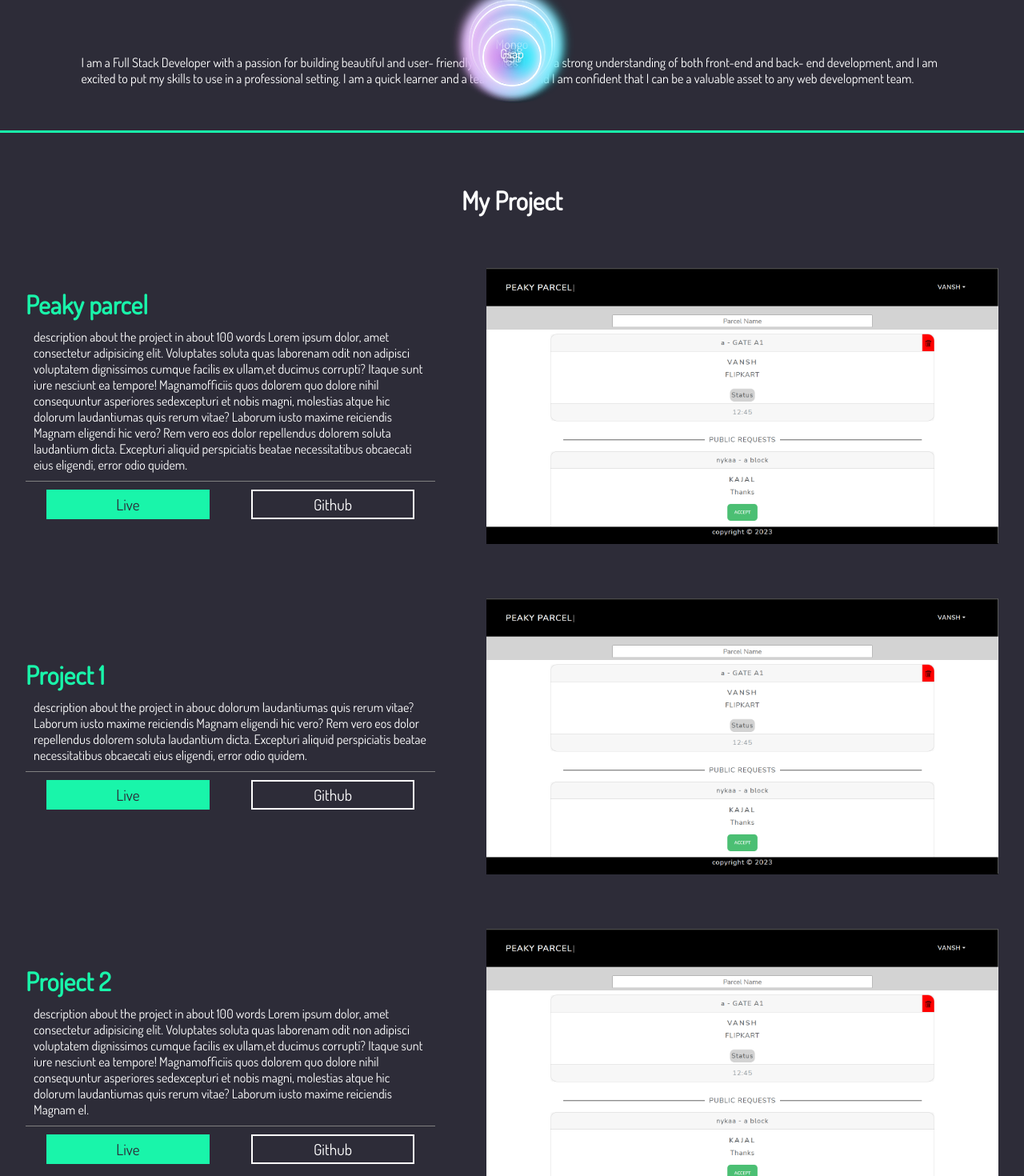
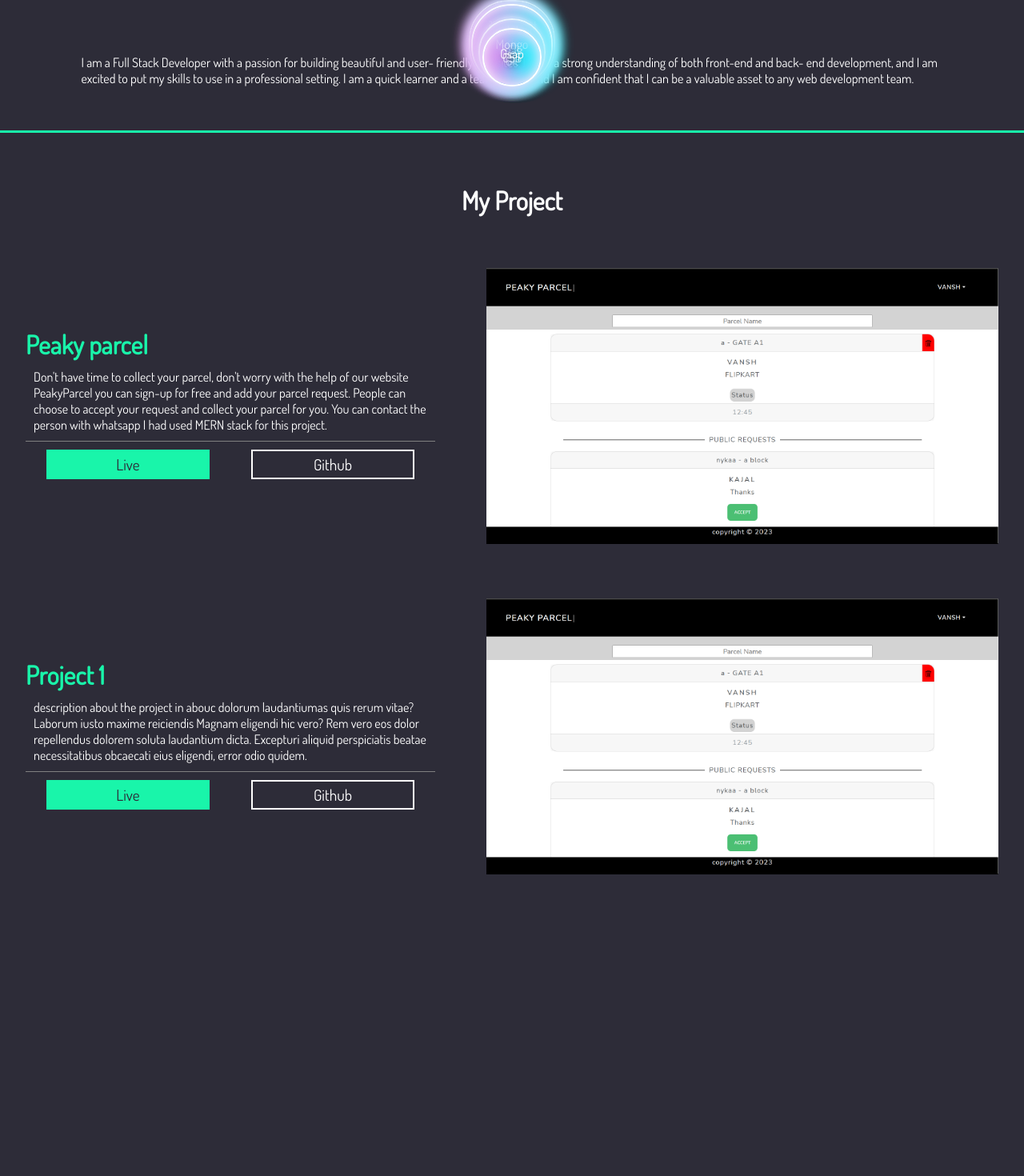
Before and after one commit to vanshbajaj13/Portfolio, a React (Create React App) app in the folder frontend/: page / in a window 1280 px wide. Shown: the part 1554-3024 px from the top of the page at 80% size. After the commit the page ends 2715 px from the top, so only its background shows below. Built offline with nearby package versions, Linux system fonts and the light colour scheme.

Commit message:
animation to home page

```diff
--- a/frontend/src/App.js
+++ b/frontend/src/App.js
@@ -5,13 +5,13 @@ import ProjectPage from "./components/Projects/ProjectPage";
 
 function App() {
   return (
-    <div className="App">
+    <div className="App" id="top">
       <div id="trailer"></div>
       <Header />
       <Home />
       <About />
       <ProjectPage />
-      <div style={{ height: "1000px" }}></div>
+      {/* <div className="background"></div> */}
     </div>
   );
 }
--- a/frontend/src/components/About/About.jsx
+++ b/frontend/src/components/About/About.jsx
@@ -44,7 +44,7 @@ const About = () => {
           duration: 1,
           ease: "none",
           repeat: -1,
-          paused : toggleAnimation,
+          paused: toggleAnimation,
           repeatRefresh: true, // gets a new random x and y value on each repeat
         });
       });
@@ -53,10 +53,10 @@ const About = () => {
         ctx.revert();
       };
     }
-  }, [screenSize,toggleAnimation]);
+  }, [screenSize, toggleAnimation]);
 
   return (
-    <div className="aboutPage" id="aboutMe">
+    <div className="aboutPage section" id="aboutMe">
       <h1 className="heading">About me</h1>
       <div className="aboutContainer">
         <div className="aboutTools" id="bubbleContainer">
--- a/frontend/src/components/Header/Header.jsx
+++ b/frontend/src/components/Header/Header.jsx
@@ -20,7 +20,7 @@ const Header = () => {
       <header className={navBarToggle}>
         <ul>
           <li>
-            <a href="#home">Home</a>
+            <a href="#top">Home</a>
           </li>
           <li>
             <a href="#aboutMe">About</a>
--- a/frontend/src/components/Home/Home.jsx
+++ b/frontend/src/components/Home/Home.jsx
@@ -12,26 +12,29 @@ const Home = () => {
 
   useLayoutEffect(() => {
     const ctx = gsap.context(() => {
+      gsap.utils.toArray("#home").forEach((home) => {
+        console.log(home.offsetWidth);
+        // console.log(gsap.utils.("#home"));
         gsap.fromTo(
-        "#home",
+          home,
           {
-          scale: 1,
+            opacity: 1,
           },
           {
-          scale: 0.01,
-          rotate:180,
-          opacity:0,
+            opacity: 0,
+
             scrollTrigger: {
-            trigger: "#home",
-            markers: true,
-            start: "50% center",
-            end: "bottom center",
-            scrub: 5,
+              trigger: home,
+              // markers: true,
+              start: "center center",
+              end: () => "+=" + (home.offsetHeight * 2),
+              scrub: true,
               pin: true,
-            pinSpacing:false,
+              pinSpacing: false,
             },
           }
         );
+      });
     });
 
     return () => {
@@ -39,7 +42,7 @@ const Home = () => {
     };
   }, []);
   return (
-    <div className="myInfo-container" id="home">
+    <div className="myInfo-container section" id="home">
       <div className="bgImg">
         <img src={picture} alt="my pic" />
       </div>
@@ -61,11 +64,6 @@ const Home = () => {
               return <Name char={ch} key={index} />;
             })}
           </span>
-          <span>
-            <span className="blast" id="v">
-              .
-            </span>
-          </span>
         </h1>
         <p>Full stack web developer</p>
       </div>
--- a/frontend/src/components/Projects/Project.jsx
+++ b/frontend/src/components/Projects/Project.jsx
@@ -1,74 +1,27 @@
-import React, { useLayoutEffect } from "react";
+import React from "react";
 import picture from "../../asset/Images/peakParcel.png";
-import { gsap } from "gsap";
-import { ScrollTrigger } from "gsap/ScrollTrigger";
 
 const Project = (props) => {
-  gsap.registerPlugin(ScrollTrigger);
-
-  const idText = "projectText" + props.id;
-  const idImage = "projectImage" + props.id;
-  const idTextSelector = "#" + idText;
-  const idImageSelector = "#" + idImage;
-
-
-  useLayoutEffect(() => {
-    let ctx = gsap.context(() => {
-      gsap.fromTo(
-        idTextSelector,
-        {
-          x: -200,
-          opacity: 0,
-        },
-        {
-          x: 0,
-          opacity: 1,
-          duration: 2,
-          scrollTrigger: {
-            trigger: idTextSelector,
-            // markers: true,
-            start: "-50% center",
-            end: "center center",
-            scrub: true,
-          },
-        }
-      );
-      gsap.fromTo(
-        idImageSelector,
-        {
-          x: 200,
-          opacity: 0,
-        },
-        {
-          x: 0,
-          opacity: 1,
-          duration: 2,
-          ease:"circ",
-          scrollTrigger: {
-            trigger: idImageSelector,
-            // markers: true,
-            start: "-50% center",
-            end: "center center",
-            scrub: true,
-          },
-        }
-      );
-    });
-    return () => ctx.revert();
-    // eslint-disable-next-line
-  }, []);
 
   return (
     <div className="projectContainer project" >
-      <div className="projectAbout" id={idText}>
+      <div className="projectAbout" >
         <h1 className="green">{props.title}</h1>
         <p>{props.description}</p>
         <div className="buttons">
-          <button className="btn live green">Live</button>
-          <button className="btn github ">Github</button>
+          <button className="btn live green">
+          <a href={props.website} target="_blank">
+            Live
+          </a>
+          </button>
+          <button className="btn github ">
+          <a href={props.github} target="_blank">
+          Github
+          </a>
+          </button>
         </div>
       </div>
-      <div className="projectImage" id={idImage}>
+      <div className="projectImage">
         <img src={picture} alt="project " />
       </div>
     </div>
--- a/frontend/src/components/Projects/ProjectPage.jsx
+++ b/frontend/src/components/Projects/ProjectPage.jsx
@@ -1,24 +1,75 @@
-import React from 'react'
+import React, { useLayoutEffect } from "react";
 import { projects } from "../../data";
 import Project from "./Project";
-
+import { gsap } from "gsap";
+import { ScrollTrigger } from "gsap/ScrollTrigger";
 
 const ProjectPage = (props) => {
-    return(
-        <div  id='projectPage'>
-        <h1 className='heading'>My Project</h1>
+  gsap.registerPlugin(ScrollTrigger);
+  useLayoutEffect(() => {
+    let ctx = gsap.context(() => {
+      gsap.utils.toArray(".projectAbout").forEach((pj) => {
+        gsap.fromTo(
+          pj,
+          {
+            x: -200,
+            opacity: 0,
+          },
+          {
+            x: 0,
+            opacity: 1,
+            duration: 2,
+            scrollTrigger: {
+              trigger: pj,
+              // markers: true,
+              start: "-50% center",
+              end: "center center",
+              scrub: true,
+            },
+          }
+        );
+      });
+      gsap.utils.toArray(".projectImage").forEach((pjImg) => {
+        gsap.fromTo(
+          pjImg,
+          {
+            x: 200,
+            opacity: 0,
+          },
+          {
+            x: 0,
+            opacity: 1,
+            duration: 2,
+            ease: "circ",
+            scrollTrigger: {
+              trigger: pjImg,
+              // markers: true,
+              start: "-50% center",
+              end: "center center",
+              scrub: 10,
+            },
+          }
+        );
+      });
+    });
+    return () => ctx.revert();
+    // eslint-disable-next-line
+  }, []);
+  return (
+    <div id="projectPage" className="section">
+      <h1 className="heading">My Project</h1>
       {projects.map((project) => {
         return (
           <Project
             key={project.id}
-              id = {project.id}
             title={project.title}
             description={project.description}
             image={project.Image}
+            website = {project.website}
+            github = {project.github}
           />
         );
-          })
-        }
+      })}
     </div>
   );
 };
--- a/frontend/src/data.js
+++ b/frontend/src/data.js
@@ -2,8 +2,10 @@ export const projects = [
     {
         id : 1,
         title: "Peaky parcel",
-        description: "description about the project in about 100 words Lorem ipsum dolor, amet consectetur adipisicing elit. Voluptates soluta quas laborenam odit non adipisci voluptatem dignissimos cumque facilis ex ullam,et ducimus corrupti? Itaque sunt iure nesciunt ea tempore! Magnamofficiis quos dolorem quo dolore nihil consequuntur asperiores sedexcepturi et nobis magni, molestias atque hic dolorum laudantiumas quis rerum vitae? Laborum iusto maxime reiciendis Magnam eligendi hic vero? Rem vero eos dolor repellendus dolorem soluta laudantium dicta. Excepturi aliquid perspiciatis beatae necessitatibus obcaecati eius eligendi, error odio quidem.",
-        Image : "./asset/Images/peakParcel.png"
+        description: "Don't have time to collect your parcel, don't worry with the help of our website PeakyParcel you can sign-up for free and add your parcel request. People can choose to accept your request and collect your parcel for you. You can contact the person with whatsapp \nI had used MERN stack for this project.",
+        Image : "./asset/Images/peakParcel.png",
+        website : "https://peakyparcel.onrender.com/",
+        github : "https://github.com/vanshbajaj13/PeakyParsel"
     },
     {
         id : 2,
@@ -11,10 +13,4 @@ export const projects = [
         description: "description about the project in abouc dolorum laudantiumas quis rerum vitae? Laborum iusto maxime reiciendis Magnam eligendi hic vero? Rem vero eos dolor repellendus dolorem soluta laudantium dicta. Excepturi aliquid perspiciatis beatae necessitatibus obcaecati eius eligendi, error odio quidem.",
         Image : "./asset/Images/peakParcel.png"
     },
-    {
-        id : 3,
-        title: "Project 2",
-        description: "description about the project in about 100 words Lorem ipsum dolor, amet consectetur adipisicing elit. Voluptates soluta quas laborenam odit non adipisci voluptatem dignissimos cumque facilis ex ullam,et ducimus corrupti? Itaque sunt iure nesciunt ea tempore! Magnamofficiis quos dolorem quo dolore nihil consequuntur asperiores sedexcepturi et nobis magni, molestias atque hic dolorum laudantiumas quis rerum vitae? Laborum iusto maxime reiciendis Magnam el.",
-        Image : "./asset/Images/peakParcel.png"
-    },
 ];
--- a/frontend/src/index.css
+++ b/frontend/src/index.css
@@ -16,6 +16,22 @@ body {
   -moz-osx-font-smoothing: grayscale;
   height: 100vh;
 }
+
+
+
+/* background */
+/* .background{
+  margin: auto;
+  width: 50%;
+  aspect-ratio: 1/1;
+  border: 3px solid gray;
+  border-radius: 100%;
+  z-index: -1;
+  background-color: transparent;
+  position: absolute;
+  top: 5%;
+  left: 25%;
+} */
 
 /* header */
 
@@ -129,6 +145,8 @@ li:hover {
 }
 
 /* name */
+
+
 .myInfo-container {
   display: flex;
   height: fit-content;
@@ -138,6 +156,8 @@ li:hover {
   align-items: center;
   flex-wrap: wrap;
   font-size: 2.4rem;
+  width: 90%;
+  /* z-index: 5; */
 }
 
 .myInfo-container p {
@@ -247,10 +267,23 @@ button.live{
   background-color: var(--green) ;
   color: #2d2c38;
 }
+
+button.live:hover{
+  background-color: transparent;
+  color: white;
+  border: 2px solid white;
+}
+
 button.github{
   background-color: transparent ;
   color: white;
   border: 2px solid white;
+}
+
+button.github:hover{
+  background-color: transparent;
+  color: var(--green);
+  border: 2px solid var(--green);
 }
 
 .projectImage {
```
Lines whose indentation alone changed are shown as unchanged.
